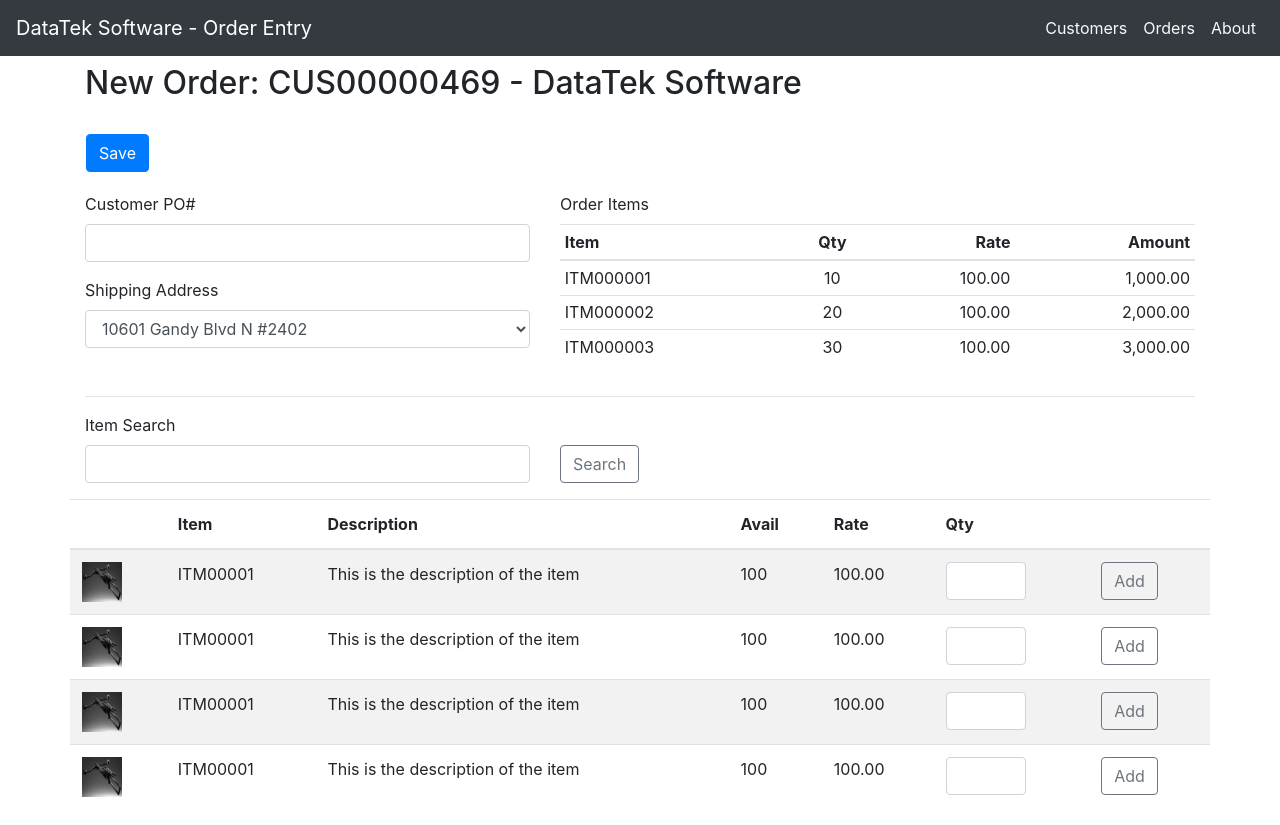
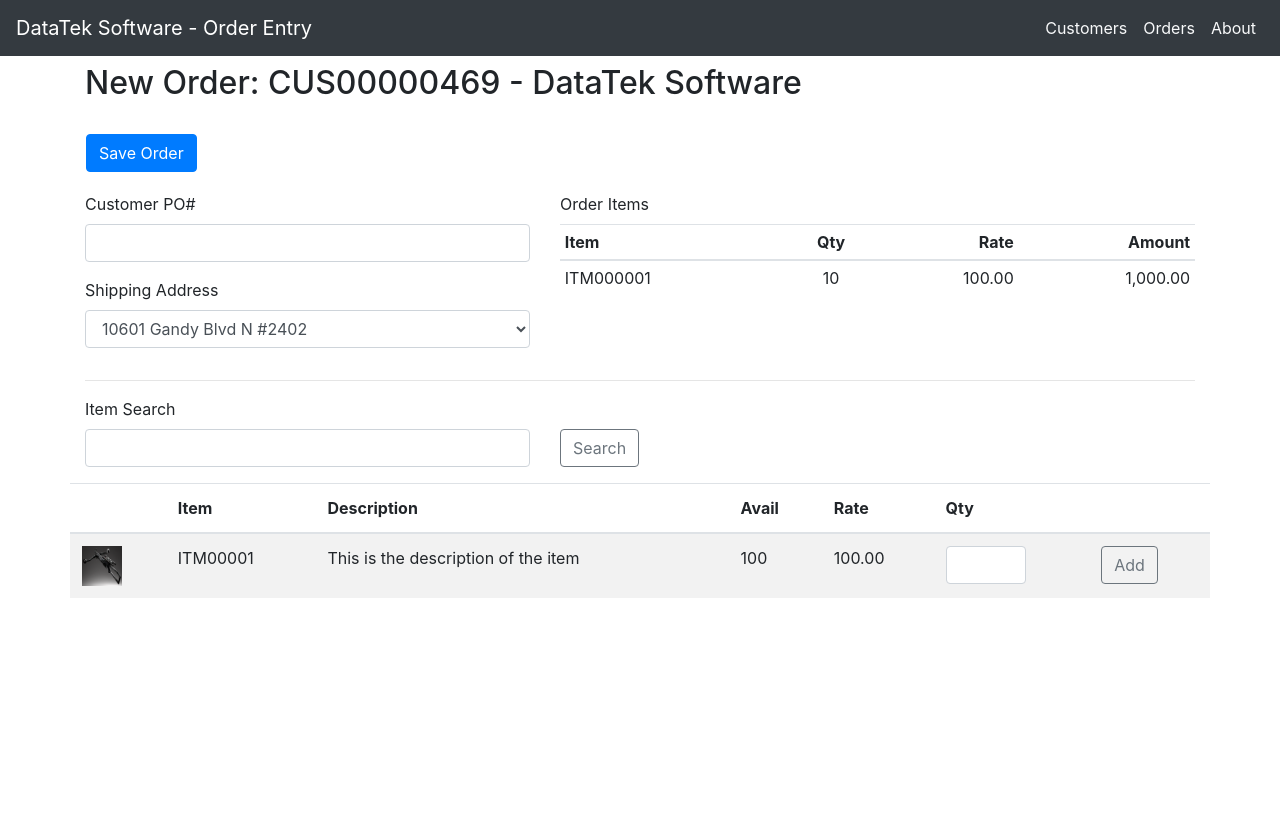
Before and after one commit to mdrobbins/netsuite-react-order-entry, a React (Create React App) app: page /#/order/new in a window 1280 px wide. After the commit the page ends 800 px from the top, so only its background shows below. Built offline with nearby package versions, Linux system fonts and the light colour scheme.

Commit message:
Extract order entry screen into base components

```diff
--- a/package.json
+++ b/package.json
@@ -21,6 +21,8 @@
     "start": "react-scripts start",
     "build": "react-scripts build",
     "build-combined": "node ./scripts/build-non-split.js",
+    "css": "mv build/static/css/main.css order-entry.css && ns -u order-entry.css dt_backend && rm order-entry.css",
+    "deploy": "npm run build-combined && mv build/static/js/main.js order-entry.js && ns -u order-entry.js dt_backend && rm order-entry.js && npm run css",
     "test": "react-scripts test",
     "eject": "react-scripts eject"
   },
--- /dev/null
+++ b/src/components/OrderEntryScreen/ItemSearchForm/ItemSearchForm.js
@@ -0,0 +1,49 @@
+import React from 'react';
+import { Button, Col, Form, Row, Table } from "react-bootstrap";
+
+const ItemSearchForm = () => {
+  const imageUrl = '/images/bowcaster.png';
+  return (
+    <>
+      <Row>
+        <Col md="5">
+          <Form.Group controlId="item-search">
+            <Form.Label>Item Search</Form.Label>
+            <Form.Control/>
+          </Form.Group>
+        </Col>
+        <Col md="1">
+          <Button style={{ marginTop: 32 }} variant="outline-secondary">Search</Button>
+        </Col>
+      </Row>
+      <Row>
+        <Table striped hover>
+          <thead>
+          <tr>
+            <th/>
+            <th>Item</th>
+            <th>Description</th>
+            <th>Avail</th>
+            <th>Rate</th>
+            <th>Qty</th>
+            <th/>
+          </tr>
+          </thead>
+          <tbody>
+          <tr>
+            <td><img src={imageUrl} height="40" width="40" alt="product"/></td>
+            <td>ITM00001</td>
+            <td>This is the description of the item</td>
+            <td>100</td>
+            <td>100.00</td>
+            <td><Form.Control style={{ width: 80 }}/></td>
+            <td><Button variant="outline-secondary">Add</Button></td>
+          </tr>
+          </tbody>
+        </Table>
+      </Row>
+    </>
+  );
+};
+
+export default ItemSearchForm;
--- /dev/null
+++ b/src/components/OrderEntryScreen/OrderEntryForm/OrderForm.js
@@ -0,0 +1,21 @@
+import React from 'react';
+import { Form } from "react-bootstrap";
+
+const OrderForm = () => {
+  return (
+    <>
+      <Form.Group controlId="po-number" className="mt-1">
+        <Form.Label>Customer PO#</Form.Label>
+        <Form.Control/>
+      </Form.Group>
+      <Form.Group controlId="shipping-address" className="mt-1">
+        <Form.Label>Shipping Address</Form.Label>
+        <Form.Control as="select">
+          <option>10601 Gandy Blvd N #2402</option>
+          <option>11936 Tivoli Park Row #1</option>
+        </Form.Control>
+      </Form.Group>
+    </>);
+};
+
+export default OrderForm;
--- a/src/components/OrderEntryScreen/OrderEntryScreen.js
+++ b/src/components/OrderEntryScreen/OrderEntryScreen.js
@@ -1,7 +1,10 @@
 import React, { Component } from 'react';
 import { connect } from 'react-redux';
-import { Button, Col, Container, Form, Row, Table } from "react-bootstrap";
+import { Button, Col, Container, Form, Row } from "react-bootstrap";
 import { isEmpty } from "../../api/common";
+import OrderItemList from "./OrderItemList/OrderItemList";
+import OrderForm from "./OrderEntryForm/OrderForm";
+import ItemSearchForm from "./ItemSearchForm/ItemSearchForm";
 
 class OrderEntryScreen extends Component {
   constructor(props) {
@@ -20,141 +23,20 @@
           </Col>
         </Row>
         <Row>
-          <Button className="mt-4 ml-3">Save</Button>
+          <Button className="mt-4 ml-3">Save Order</Button>
         </Row>
         <Form className="mt-3">
           <Row>
             <Col md="5">
-              <Form.Group controlId="po-number" className="mt-1">
-                <Form.Label>Customer PO#</Form.Label>
-                <Form.Control/>
-              </Form.Group>
-              <Form.Group controlId="shipping-address" className="mt-1">
-                <Form.Label>Shipping Address</Form.Label>
-                <Form.Control as="select">
-                  <option>10601 Gandy Blvd N #2402</option>
-                  <option>11936 Tivoli Park Row #1</option>
-                </Form.Control>
-              </Form.Group>
+              <OrderForm/>
             </Col>
             <Col md="7">
-              <Form.Group controlId="comments" className="mt-1">
-                <Form.Label>Order Items</Form.Label>
-                <Table size="sm" hover>
-                  <thead>
-                  <tr>
-                    <th>Item</th>
-                    <th style={{ textAlign: 'center' }}>Qty</th>
-                    <th style={{ textAlign: 'right' }}>Rate</th>
-                    <th style={{ textAlign: 'right' }}>Amount</th>
-                  </tr>
-                  </thead>
-                  <tbody>
-                  <tr>
-                    <td>ITM000001</td>
-                    <td align="center">10</td>
-                    <td align="right">100.00</td>
-                    <td align="right">1,000.00</td>
-                  </tr>
-                  <tr>
-                    <td>ITM000002</td>
-                    <td align="center">20</td>
-                    <td align="right">100.00</td>
-                    <td align="right">2,000.00</td>
-                  </tr>
-                  <tr>
-                    <td>ITM000003</td>
-                    <td align="center">30</td>
-                    <td align="right">100.00</td>
-                    <td align="right">3,000.00</td>
-                  </tr>
-                  </tbody>
-                </Table>
-              </Form.Group>
+              <OrderItemList/>
             </Col>
           </Row>
         </Form>
         <hr/>
-        <Row>
-          <Col md="5">
-            <Form.Group controlId="item-search">
-              <Form.Label>Item Search</Form.Label>
-              <Form.Control/>
-            </Form.Group>
-          </Col>
-          <Col md="1">
-            <Button style={{ marginTop: 32 }} variant="outline-secondary">Search</Button>
-          </Col>
-        </Row>
-        <Row>
-          <Table striped hover>
-            <thead>
-            <tr>
-              <th/>
-              <th>Item</th>
-              <th>Description</th>
-              <th>Avail</th>
-              <th>Rate</th>
-              <th>Qty</th>
-              <th/>
-            </tr>
-            </thead>
-            <tbody>
-            <tr>
-              <td>
-                <img src='/images/bowcaster.png' height="40" width="40"/>
-              </td>
-              <td>ITM00001</td>
-              <td>This is the description of the item</td>
-              <td>100</td>
-              <td>100.00</td>
-              <td>
-                <Form.Control style={{ width: 80 }}/>
-              </td>
-              <td><Button variant="outline-secondary">Add</Button></td>
-            </tr>
-            <tr>
-              <td>
-                <img src='/images/bowcaster.png' height="40" width="40" alt="bowcaster"/>
-              </td>
-              <td>ITM00001</td>
-              <td>This is the description of the item</td>
-              <td>100</td>
-              <td>100.00</td>
-              <td>
-                <Form.Control style={{ width: 80 }}/>
-              </td>
-              <td><Button variant="outline-secondary">Add</Button></td>
-            </tr>
-            <tr>
-              <td>
-                <img src='/images/bowcaster.png' height="40" width="40"/>
-              </td>
-              <td>ITM00001</td>
-              <td>This is the description of the item</td>
-              <td>100</td>
-              <td>100.00</td>
-              <td>
-                <Form.Control style={{ width: 80 }}/>
-              </td>
-              <td><Button variant="outline-secondary">Add</Button></td>
-            </tr>
-            <tr>
-              <td>
-                <img src='/images/bowcaster.png' height="40" width="40"/>
-              </td>
-              <td>ITM00001</td>
-              <td>This is the description of the item</td>
-              <td>100</td>
-              <td>100.00</td>
-              <td>
-                <Form.Control style={{ width: 80 }}/>
-              </td>
-              <td><Button variant="outline-secondary">Add</Button></td>
-            </tr>
-            </tbody>
-          </Table>
-        </Row>
+        <ItemSearchForm/>
       </Container>
     );
   }
--- /dev/null
+++ b/src/components/OrderEntryScreen/OrderItemList/OrderItemList.js
@@ -0,0 +1,30 @@
+import React from 'react';
+import { Form, Table } from "react-bootstrap";
+
+const OrderItemList = () => {
+  return (
+    <Form.Group controlId="comments" className="mt-1">
+      <Form.Label>Order Items</Form.Label>
+      <Table size="sm" hover>
+        <thead>
+        <tr>
+          <th>Item</th>
+          <th style={{ textAlign: 'center' }}>Qty</th>
+          <th style={{ textAlign: 'right' }}>Rate</th>
+          <th style={{ textAlign: 'right' }}>Amount</th>
+        </tr>
+        </thead>
+        <tbody>
+        <tr>
+          <td>ITM000001</td>
+          <td align="center">10</td>
+          <td align="right">100.00</td>
+          <td align="right">1,000.00</td>
+        </tr>
+        </tbody>
+      </Table>
+    </Form.Group>
+  );
+};
+
+export default OrderItemList;
```
Also changed, not shown: 1 other file (tests, documents, lock files or other folders).
